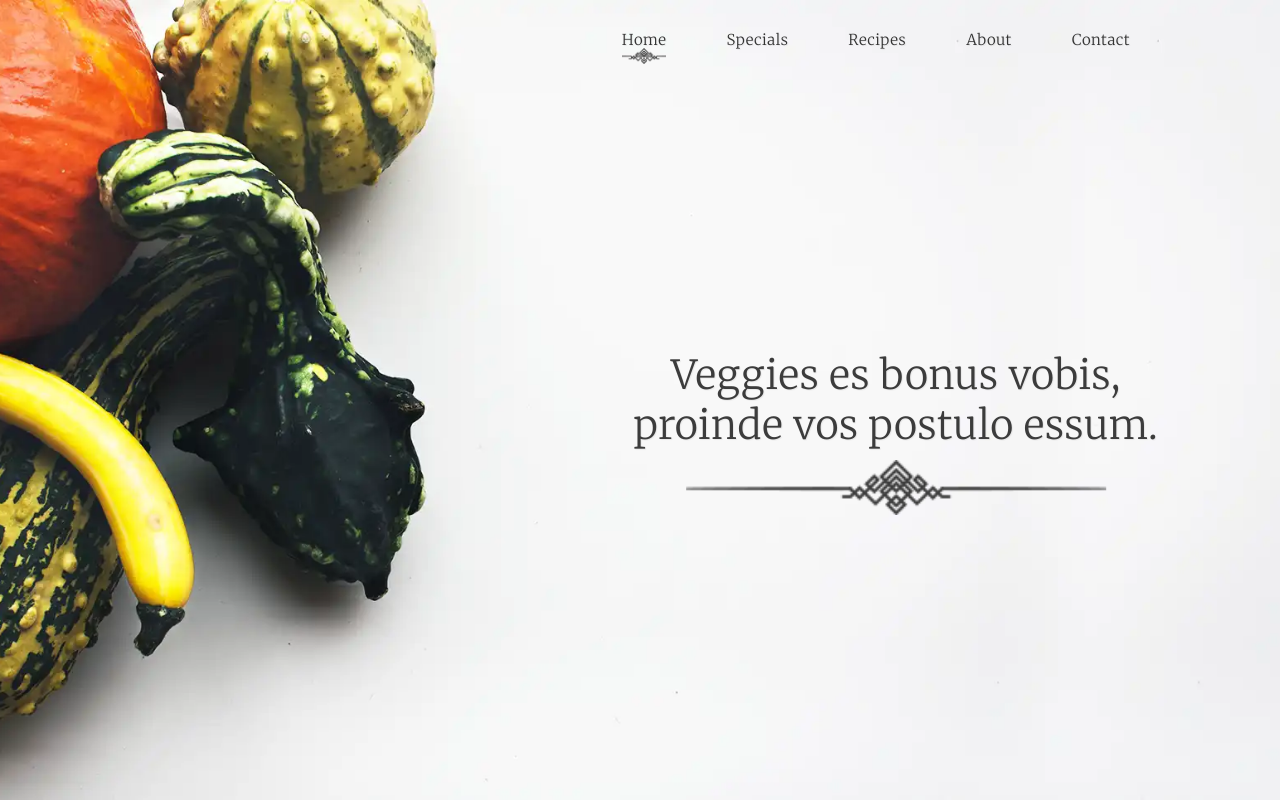
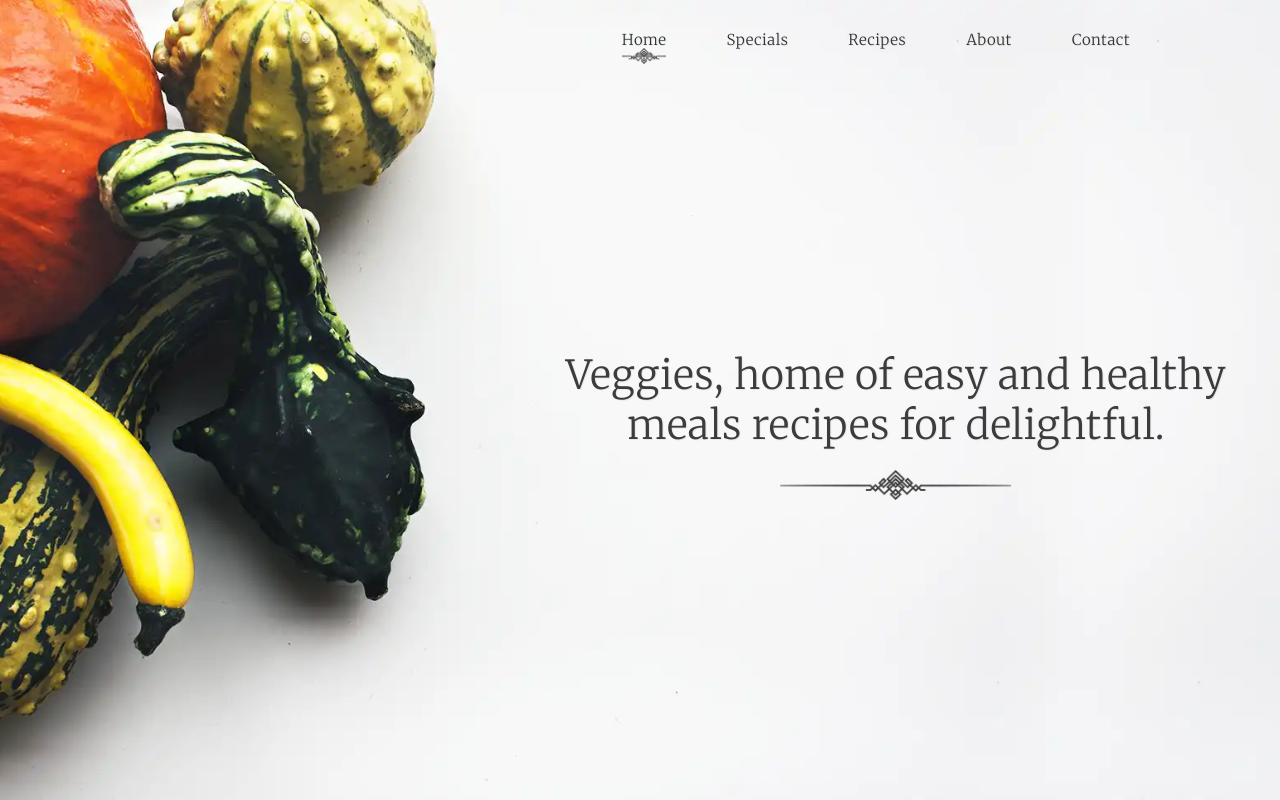
Before and after one commit to abbaty48/veggiesite, a React (Vite) app: page / in a window 1280 px wide. Shown: the top 800 px of the page. Built offline with nearby package versions, Linux system fonts and the light colour scheme.

Commit message:
Improving site performance, speed and optimizations. Added meta tags for SEO improvement. Optimized images using loading to 'lazy' attribute Changed id#root tag to main and changed app root tag to fragement <></> Argument slogan title to a more descriptive meaning.

```diff
--- a/index.html
+++ b/index.html
@@ -2,10 +2,18 @@
 <html lang="en">
 
 <head>
-    <title>Veggie</title>
+    <title>Easy and Healthy meals recipes for delightful.</title>
     <meta charset="UTF-8" />
     <meta name="viewport" content="width=device-width, initial-scale=1.0" />
     <meta name="author" content="Abbaty Abdul - abbaty48@gmail.com" />
+    <meta name="description"
+        content="Veggies, home of easy and healthy meals recipes for delightful. here you can find almost all of the recipes you needed for your meal at an affordable cheap and good price, we can delivery it for you also.">
+    <meta name="googlebot-news" content="index, follow, max-image-preview:large, max-snippet:-1, max-video-preview:-1">
+    <meta property="og:title" content="Veggies - home of easy and healthy meals recipes for delightful" />
+    <meta property="og:url" content="https://veggies.com" />
+    <meta property="og:image" content="https://veggies.com/selfy.jpeg" />
+    <meta property="og:description"
+        content="Veggies, home of easy and healthy meals recipes for delightful. here you can find almost all of the recipes you needed for your meal at an affordable cheap and good price, we can delivery it for you also." />
     <link rel="preconnect" href="https://fonts.googleapis.com">
     <link rel="preconnect" href="https://fonts.gstatic.com" crossorigin>
     <link rel="stylesheet"
@@ -13,7 +21,7 @@
 </head>
 
 <body>
-    <div id="root"></div>
+    <main id="root"></main>
     <script type="module" src="/src/index.tsx"></script>
 </body>
 
--- a/src/layouts/app.tsx
+++ b/src/layouts/app.tsx
@@ -7,14 +7,14 @@ import Jumbotron from "@sections/jumbotron/jumbotron"
 
 function App() {
     return (
-        <main>
+        <>
             <Hero />
             <Jumbotron />
             <Specials />
             <Us />
             <Recipes />
             <Contact />
-        </main>
+        </>
     )
 }
 
--- a/src/layouts/sections/about/about.tsx
+++ b/src/layouts/sections/about/about.tsx
@@ -63,9 +63,9 @@ export default function Us() {
             <Article>
                 <Header>About us</Header>
                 <Description>Nori grape silver beet broccoli kombu beet greens fava bean potato quandong celery. Bunya nuts black-eyed pea prairie turnip leek lentil turnip greens parsnip.</Description>
-                <Signature src={f013} />
+                <Signature src={f013} alt={'Signature - alternative description here.'} loading={'lazy'}/>
             </Article>
-            <Feature src={f012} ref={ref0012}/>
+            <Feature src={f012} ref={ref0012} alt={'About - alternative description here.'} loading={'lazy'}/>
         </Container>
     </Section>)
 }
--- a/src/layouts/sections/contact/contact.tsx
+++ b/src/layouts/sections/contact/contact.tsx
@@ -88,11 +88,11 @@ export default function Contact() {
             <Form>
                 <FormCaption>Contact Form</FormCaption>
                 <FieldGroup>
-                    <FieldInput placeholder="Your Name." required />
-                    <FieldInput placeholder="Your Email." type="email" required />
+                    <FieldInput placeholder="Your Name." tabIndex={0} required />
+                    <FieldInput placeholder="Your Email." type="email" tabIndex={1} required />
                 </FieldGroup>
-                <TextArea placeholder="Your Message." as={'textarea'} cols={10} rows={4} required />
-                <Submit>Send</Submit>
+                <TextArea placeholder="Your Message." tabIndex={2} as={'textarea'} cols={10} rows={4} required />
+                <Submit tabIndex={3}>Send</Submit>
             </Form>
         </ContactWrapper>
     </Footer>)
--- a/src/layouts/sections/hero/hero_slogan.tsx
+++ b/src/layouts/sections/hero/hero_slogan.tsx
@@ -17,12 +17,14 @@ const Article = styled.article`
 
     &::after {
         content: '';
-        width: 100%;
+        width: 50%;
         position: absolute;
         padding-bottom: 5em;
-        background: url(${f002}) 50% 10px / 80% no-repeat;
+        left: 50%;
+        transform: translateX(-50%);
+        background: url(${f002}) 50% 20px / 70% no-repeat;
     }
-    p {
+    h1 {
         position: relative;
         text-align: center;
 
@@ -38,10 +40,10 @@ const Article = styled.article`
 export default function HeroSlogan() {
     return (
         <Article>
-            <p>
-                Veggies es bonus vobis, <br />
-                proinde vos postulo essum.
-            </p>
+            <h1>
+                Veggies, home of easy and healthy <br />
+                meals recipes for delightful.
+            </h1>
         </Article>
     )
 }
--- a/src/layouts/sections/jumbotron/jumbotron.tsx
+++ b/src/layouts/sections/jumbotron/jumbotron.tsx
@@ -25,15 +25,15 @@ const Container = styled(Center)`
         align-items: center;
         figcaption {font-size: 1.8rem; font-weight: bold; margin: 1rem auto; text-transform: uppercase;}
         article p {font-size: 1.6rem; font-weight: lighter; text-align: justify;}
-        img {width: 100%; object-fit: contain; object-position: center; height: 100px; scale: .5}
+        img {width: 100%; object-fit: contain; object-position: center; height: 100px; scale: .5; }
     }
 `
 
-const Card = forwardRef(function ({ src, caption, children }: PropsWithChildren & {
-    src: string, caption: string
+const Card = forwardRef(function ({ src, caption, alt, children }: PropsWithChildren & {
+    src: string, caption: string, alt: string
 }, ref: Ref<HTMLElement>) {
     return (<figure ref={ref}>
-        <img src={src} />
+        <img src={src} alt={alt} sizes='auto' loading='lazy'  />
         <figcaption>{caption}</figcaption>
         <article><p>{children}</p></article>
     </figure>)
@@ -59,13 +59,13 @@ export default function Jumbotron() {
 
     return (<Section>
         <Container>
-            <Card src={f003} caption={'Turnip Greens'} ref={ref0004}>
+            <Card src={f003} caption={'Turnip Greens'} ref={ref0004} alt={'Turnip Green - alternative description here.'}>
                 Lorem ipsum dolor sit, amet consectetur adipisicing elit. Tempora distinctio consequuntur officia nemo reprehenderit ullam veniam magni quos libero similique est sunt ducimus quia iste, neque harum doloremque voluptatibus mollitia?
             </Card>
-            <Card src={f004} caption={'BeetRoot Water'} ref={ref0005}>
+            <Card src={f004} caption={'BeetRoot Water'} ref={ref0005} alt={'BeetRoot Water - alternative description here.'}>
                 Lorem ipsum dolor sit amet consectetur adipisicing elit. Illum quidem corrupti esse vel commodi dicta corporis maxime molestiae unde laudantium quam minus animi, quis, aliquid mollitia, earum excepturi alias officia.
             </Card>
-            <Card src={f005} caption={'Get Social'} ref={ref0006}>
+            <Card src={f005} caption={'Get Social'} ref={ref0006} alt={'Get Social - alternative description here.'}>
                 Lorem, ipsum dolor sit amet consectetur adipisicing elit. Quam obcaecati voluptates corporis amet vitae, commodi maxime minima, id architecto libero eligendi, hic consequatur ratione nam odit veniam impedit soluta tenetur.
             </Card>
         </Container>
--- a/src/layouts/sections/specials/specials.tsx
+++ b/src/layouts/sections/specials/specials.tsx
@@ -62,8 +62,9 @@ const Figure = styled.figure<{ $col: number, $row: number }>`
 
 const Image = styled.img`
     flex: 1;
+    height: auto;
     width: 100%;
-    height: 220px;
+    /* height: 220px; */
     object-fit: cover;
     object-position: center;
 `
@@ -100,7 +101,6 @@ const Caption = styled.h1`
 
 const Description = styled.p`
     font-weight: lighter;
-    /* line-height: 1.8rem; */
     font-size: 100%;
 `
 
@@ -115,7 +115,7 @@ export default function Specials() {
         <Header>This Month Specials</Header>
         <GridContainer>
             <Figure $col={1} $row={1}>
-                <Image src={f006} />
+                <Image src={f006} alt={'Greens Fava - alternative description here.'} loading={'lazy'} />
                 <FigContent>
                     <Caption>Greens Fava</Caption>
                     <Description>Lorem Ipsum dolor sit Pallentesque vel enim a.</Description>
@@ -123,7 +123,7 @@ export default function Specials() {
                 </FigContent>
             </Figure>
             <Figure $col={2} $row={1}>
-                <Image src={f007} />
+                <Image src={f007} alt={'Celery Quandong - alternative description here.'} loading={'lazy'} />
                 <FigContent>
                     <Caption>Celery Quandong</Caption>
                     <Description>Lorem Ipsum dolor sit Pallentesque vel enim a.</Description>
@@ -131,7 +131,7 @@ export default function Specials() {
                 </FigContent>
             </Figure>
             <Figure $col={3} $row={1}>
-                <Image src={f008} />
+                <Image src={f008} alt={'Pea Horseradish - alternative description here.'} loading={'lazy'}/>
                 <FigContent>
                     <Caption>Pea Horseradish</Caption>
                     <Description>Lorem Ipsum dolor sit Pallentesque vel enim a.</Description>
@@ -144,7 +144,7 @@ export default function Specials() {
                     <Description>Lorem Ipsum dolor sit Pallentesque vel enim a.</Description>
                     <Price>7$</Price>
                 </FigContent>
-                <Image src={f009} />
+                <Image src={f009} alt={'Soko Ridicciho - alternative description here.'} loading={'lazy'}/>
             </Figure>
             <Figure $col={2} $row={2}>
                 <FigContent>
@@ -152,7 +152,7 @@ export default function Specials() {
                     <Description>Lorem Ipsum dolor sit Pallentesque vel enim a.</Description>
                     <Price>3$</Price>
                 </FigContent>
-                <Image src={f010} />
+                <Image src={f010} alt={'Tiger Nut - alternative description here.'} loading={'lazy'}/>
             </Figure>
             <Figure $col={3} $row={2}>
                 <FigContent>
@@ -160,7 +160,7 @@ export default function Specials() {
                     <Description>Lorem Ipsum dolor sit Pallentesque vel enim a.</Description>
                     <Price>5$</Price>
                 </FigContent>
-                <Image src={f011} />
+                <Image src={f011} alt={'Yellow Sweet - alternative description here.'} loading={'lazy'}/>
             </Figure>
         </GridContainer>
     </Section>
```
Also changed, not shown: 1 other file (tests, documents, lock files or other folders).
